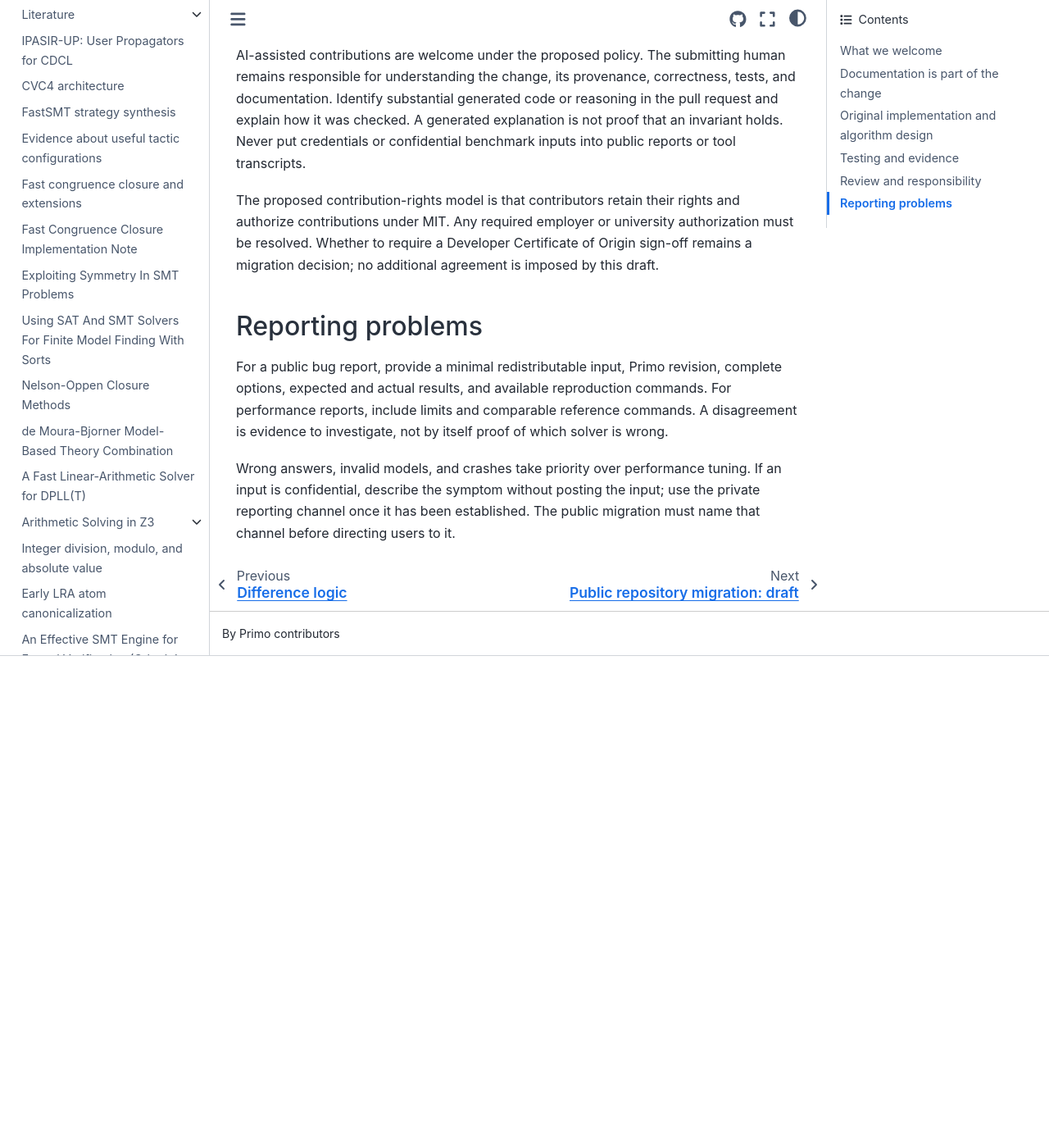
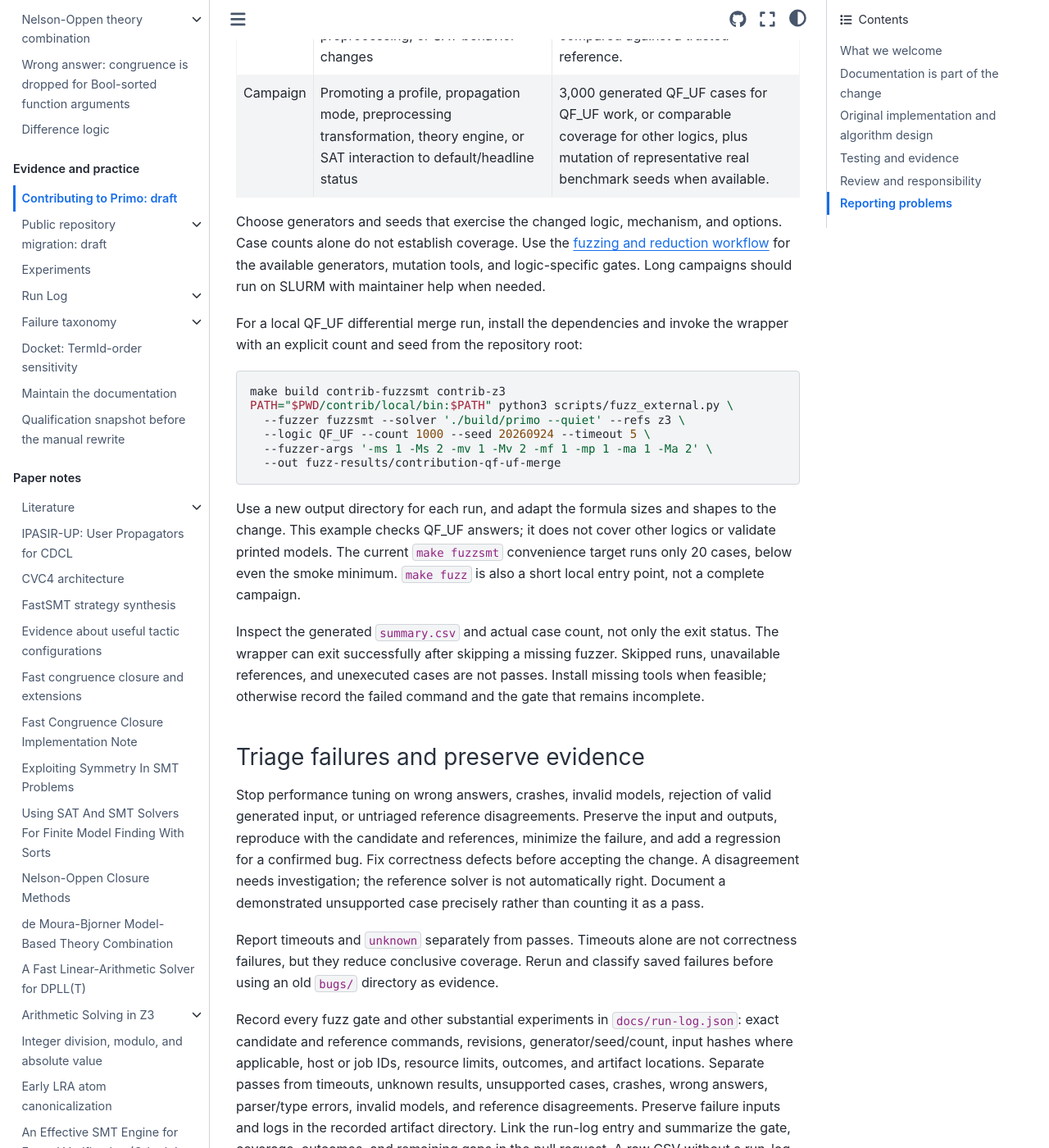
Before and after one commit to primo-solver/primo, a Jupyter Book: the page built from docs/contributing.md, in a window 1280 px wide and 1400 px high, scrolled down 4196 px. Shown: the whole window at 82% size. Built offline with Jupyter Book 1.0.4 settings and Sphinx 7.4.7 and the Sphinx Book theme 1.1.4, drawn with Linux system fonts in a browser that asks for light colours; before the commit the page ends 4996 px from its top, so only the background shows below that; some of the changed text lies outside the part shown.

Commit message:
Make fuzzing and correctness explicit contribution requirements

````diff
--- a/docs/contributing.md
+++ b/docs/contributing.md
@@ -12,6 +12,11 @@
 corrections, small examples, minimized bug reports, tests, tooling, and solver
 development. Documentation improvements are valuable contributions in their
 own right.
+
+Correctness comes before performance. Solver behavior changes require fresh
+fuzzing evidence before they are complete. Wrong answers, invalid models, and
+crashes block acceptance; a speedup cannot compensate for them. The correctness
+requirements below already apply, independently of the draft public policy.
 
 For a substantial algorithm, new dependency, interface change, or change to
 default behavior, discuss the problem and proposed design before committing to
@@ -113,7 +118,8 @@
 make docs
 ```
 
-`make check` includes lint and tests. Memory-sensitive changes also require
+`make check` includes lint, C++ tests, and Python tests; it does **not** run
+fuzzing. Memory-sensitive changes also require
 `make asan-test`. Read the relevant workflow under `skills/` and the repository
 `AGENTS.md` for allocation-boundary testing, review, static analysis, and the
 applicable fuzz gate. Those files currently define the detailed engineering
@@ -121,15 +127,81 @@
 
 Documentation-only prose edits normally need the strict documentation build
 and factual review. Solver, parser, preprocessing, SAT, theory, model, and
-behavior-changing option work needs fresh differential evidence appropriate to
-its risk. Benchmark comparisons also need separate correctness/model checking;
-model validation time must not enter the timing comparison.
+behavior-changing option work needs the fresh fuzzing evidence described below.
+Full evaluations and default promotions also require separate independent SAT
+model validation with Dolmen; agreement on `sat` does not validate the printed
+model. See [model validation](debugging.md#model-validation) and
+[](experiments.md). Model validation time must not enter the timing comparison.
 
-Record substantial experiments in `docs/run-log.json`: exact candidate and
-reference commands, revisions, generator/seed/count, input hashes where
-applicable, host or job IDs, resource limits, outcomes, and artifact locations.
-Separate passes from timeouts, unsupported cases, crashes, wrong answers, and
-reference disagreements. See [](experiments.md) and [](run-log.md).
+### Required fuzzing before merge
+
+Run a fresh gate against the current candidate commit and the options being
+changed. This applies to parsing, printing, type checking, term construction,
+rewriting, preprocessing, clausification, SAT integration, solver control flow,
+theory solving, generated lemmas, models, and options that alter behavior.
+Rerun the applicable gate after a behavior-changing fix; evidence for an older
+implementation does not qualify the new one.
+
+| Gate | When required | Minimum coverage |
+| --- | --- | --- |
+| Smoke | Narrow parser/printer/core changes with low solver impact | 100 generated or mutated inputs, plus focused unit tests. Insufficient for theory, SAT, preprocessing, or default-profile changes. |
+| Merge | Ordinary solver, theory, preprocessing, or SAT behavior changes | 1,000 generated or mutated inputs compared against a trusted reference. |
+| Campaign | Promoting a profile, propagation mode, preprocessing transformation, theory engine, or SAT interaction to default/headline status | 3,000 generated QF_UF cases for QF_UF work, or comparable coverage for other logics, plus mutation of representative real benchmark seeds when available. |
+
+Choose generators and seeds that exercise the changed logic, mechanism, and
+options. Case counts alone do not establish coverage. Use the
+[fuzzing and reduction workflow](debugging.md#fuzzing-and-reduction) for the
+available generators, mutation tools, and logic-specific gates. Long campaigns
+should run on SLURM with maintainer help when needed.
+
+For a local QF_UF differential merge run, install the dependencies and invoke
+the wrapper with an explicit count and seed from the repository root:
+
+```bash
+make build contrib-fuzzsmt contrib-z3
+PATH="$PWD/contrib/local/bin:$PATH" python3 scripts/fuzz_external.py \
+  --fuzzer fuzzsmt --solver './build/primo --quiet' --refs z3 \
+  --logic QF_UF --count 1000 --seed 20260924 --timeout 5 \
+  --fuzzer-args '-ms 1 -Ms 2 -mv 1 -Mv 2 -mf 1 -mp 1 -ma 1 -Ma 2' \
+  --out fuzz-results/contribution-qf-uf-merge
+```
+
+Use a new output directory for each run, and adapt the formula sizes and shapes
+to the change. This example checks QF_UF answers; it does not cover other logics
+or validate printed models. The current `make fuzzsmt` convenience target runs
+only 20 cases, below even the smoke minimum. `make fuzz` is also a short local
+entry point, not a complete campaign.
+
+Inspect the generated `summary.csv` and actual case count, not only the exit
+status. The wrapper can exit successfully after skipping a missing fuzzer.
+Skipped runs, unavailable references, and unexecuted cases are not passes.
+Install missing tools when feasible; otherwise record the failed command and
+the gate that remains incomplete.
+
+### Triage failures and preserve evidence
+
+Stop performance tuning on wrong answers, crashes, invalid models, rejection
+of valid generated input, or untriaged reference disagreements. Preserve the
+input and outputs, reproduce with the candidate and references, minimize the
+failure, and add a regression for a confirmed bug. Fix correctness defects
+before accepting the change. A disagreement needs investigation; the reference
+solver is not automatically right. Document a demonstrated unsupported case
+precisely rather than counting it as a pass.
+
+Report timeouts and `unknown` separately from passes. Timeouts alone are not
+correctness failures, but they reduce conclusive coverage. Rerun and classify
+saved failures before using an old `bugs/` directory as evidence.
+
+Record every fuzz gate and other substantial experiments in `docs/run-log.json`:
+exact candidate and reference commands, revisions, generator/seed/count, input
+hashes where applicable, host or job IDs, resource limits, outcomes, and artifact
+locations. Separate passes from timeouts, unknown results, unsupported cases,
+crashes, wrong answers, parser/type errors, invalid models, and reference
+disagreements.
+Preserve failure inputs and logs in the recorded artifact directory. Link the
+run-log entry and summarize the gate, coverage, outcomes, and remaining gaps
+in the pull request. A raw CSV without a run-log entry does not qualify a
+solver change. See [](experiments.md) and [](run-log.md).
 
 The agreed replacement in [](benchmark-record-storage.md) stores separate run
 directories in `primo-solver/results`, submitted through pull requests. SQLite
````
Also changed, not shown: other parts of docs/contributing.md (+1 -1 lines), README.md (+8 -4 lines).
